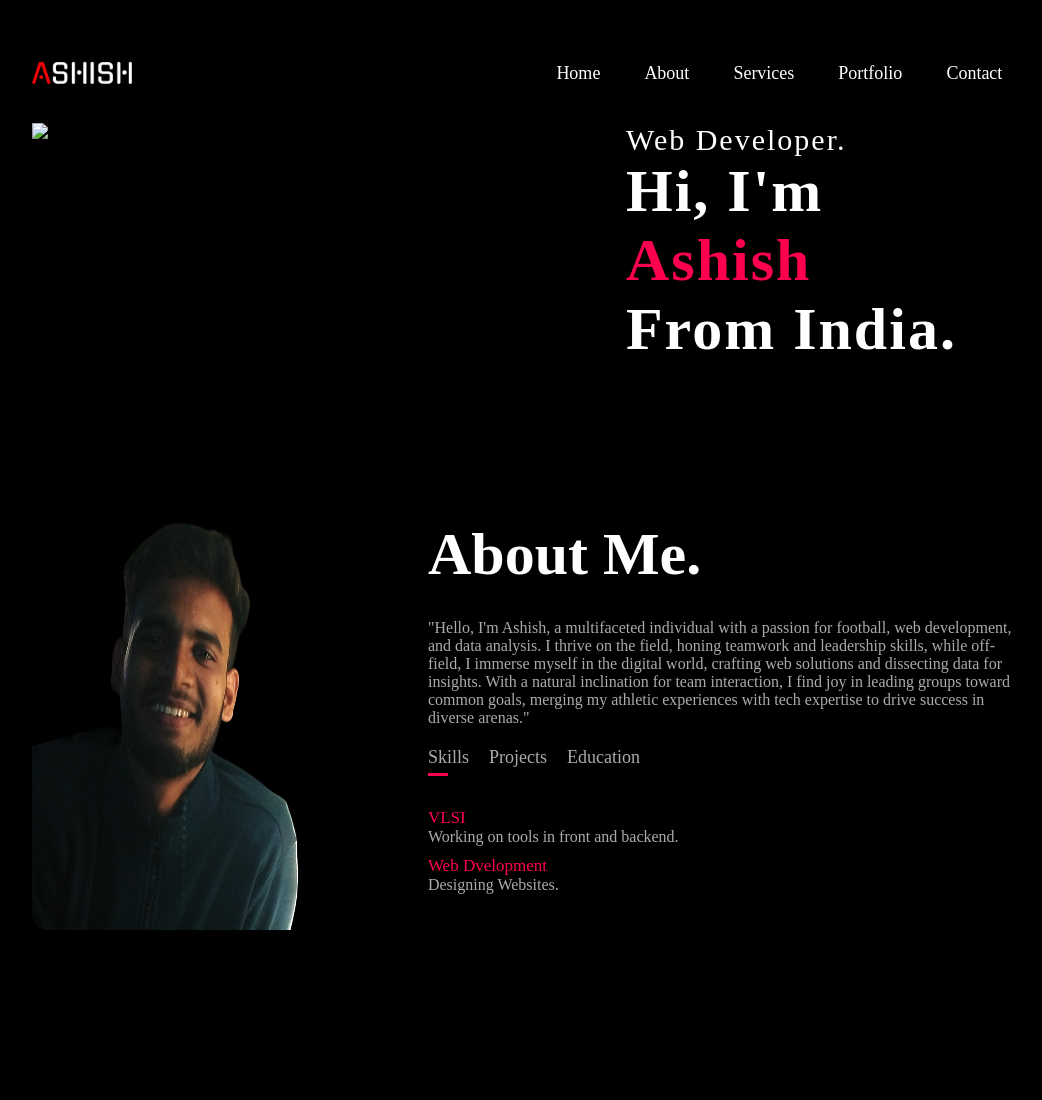
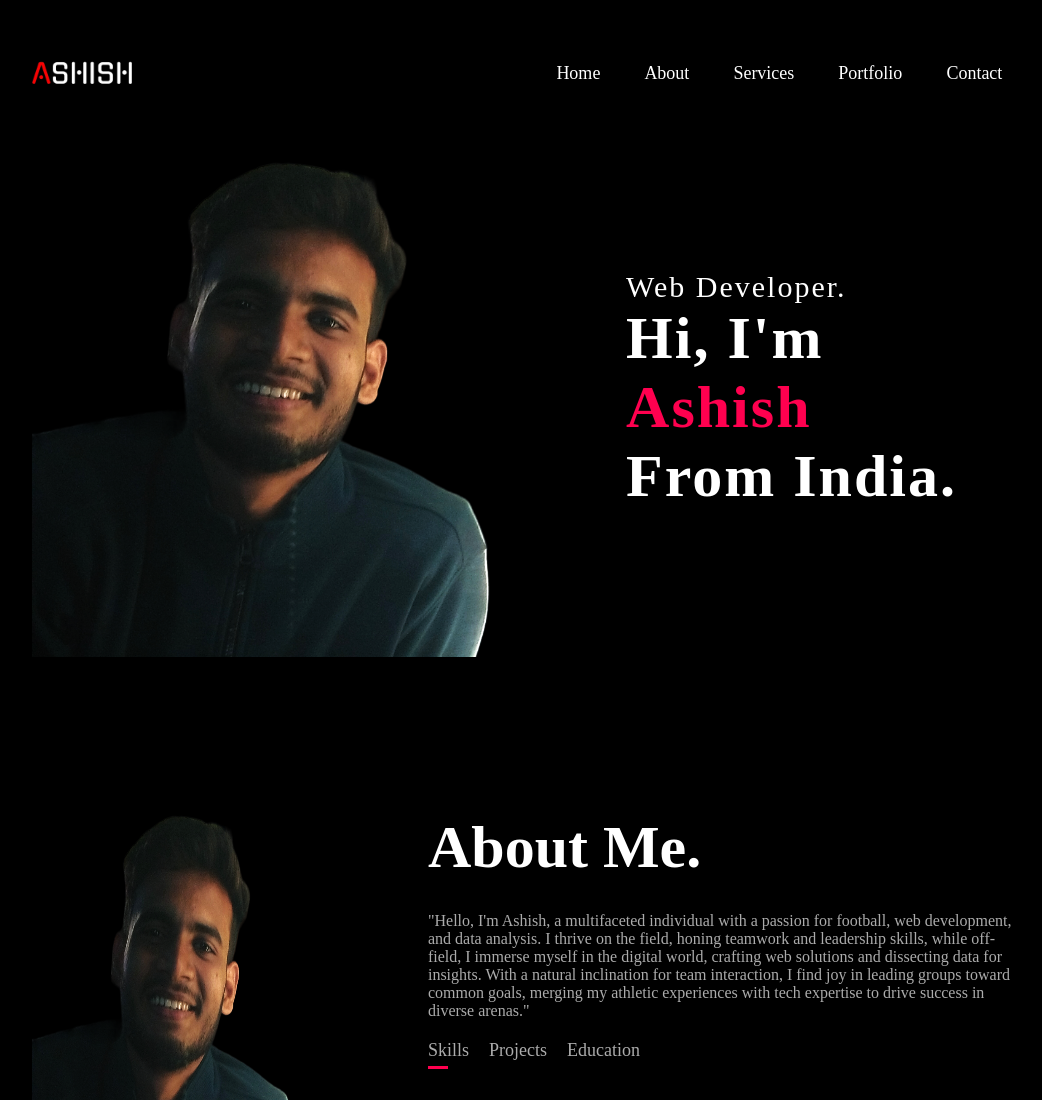
Before and after one commit to ashish0225/Portfolio, a plain HTML site: page index.html in a window 1280 px wide. Shown: the top 1100 px of the page, without its empty margins (49-1091 px from the left). Drawn offline with Linux system fonts and the light colour scheme; the site is published under a folder, as on GitHub Pages, so addresses that start at the root find nothing.

Commit message:
Update index.html
completed

```diff
--- a/index.html
+++ b/index.html
@@ -23,7 +23,7 @@
                 </ul>
             </nav>
             <div class="hero">
-             <img src="/IMG_20230424_225531-PhotoRoom.png-PhotoRoom.png" class="photo" >
+             <img src="IMG_20230424_225531-PhotoRoom.png-PhotoRoom.png" class="photo" >
                 <div class="content">
                 <p style="font-size: 30px;">Web Developer.</p>
                 <h1 style="font-size: 60px;">Hi, I'm <span>Ashish</span><br> From India. </h1>
```
